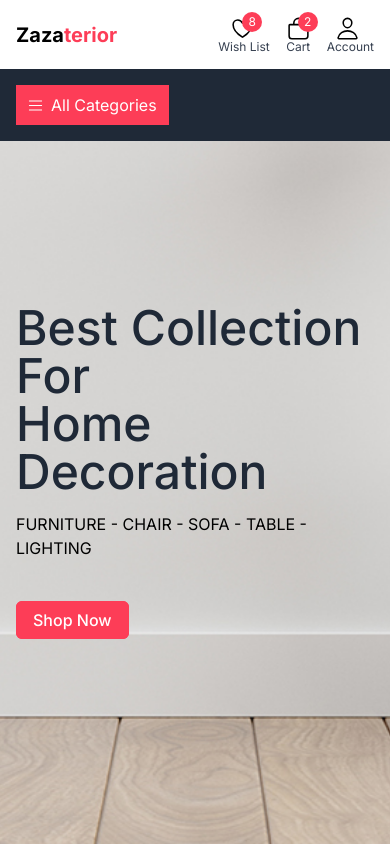
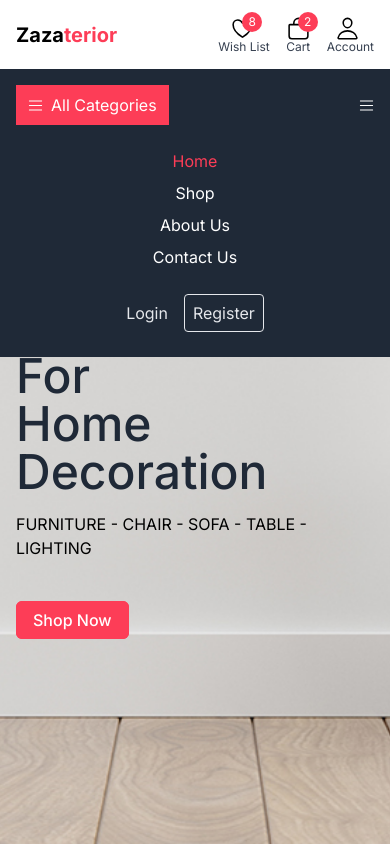
Before and after one commit to zahardian/interior, a Next.js app: page / in a window 390 px wide. Shown: the top 846 px of the page. Built offline with nearby package versions, Linux system fonts and the light colour scheme.

Commit message:
responsive navbar dan menambahkan type any

```diff
--- a/app/components/header.tsx
+++ b/app/components/header.tsx
@@ -2,8 +2,10 @@
 import Image from "next/image";
 import Link from "next/link";
 import { usePathname } from "next/navigation";
+import { useState } from "react";
 
 export default function Header() {
+  const [open, setOpen] = useState(false);
   const pathname = usePathname();
   return (
     <>
@@ -175,7 +177,7 @@ export default function Header() {
             </div>
 
             {/* navbar links */}
-            <div className="lg:flex items-center justify-between flex-grow pl-12 hidden">
+            <div className="md:flex items-center justify-between flex-grow pl-12 hidden">
               <div className="flex items-center space-x-6 capitalize">
                 <Link
                   href="/"
@@ -225,8 +227,11 @@ export default function Header() {
                 </Link>
               </div>
             </div>
-            <button className="text-white lg:hidden text-xl">
-              <i className="fa-solid fa-bars" />
+            <button
+              onClick={() => setOpen(!open)}
+              className="text-white md:hidden text-xl"
+            >
+              <Image src="/icons8-menu.svg" width={15} height={15} alt="menu" />
             </button>
           </div>
 
@@ -262,6 +267,68 @@ export default function Header() {
             </div>
           </div> */}
         </nav>
+        <div className={`bg-gray-800 md:hidden ${open ? "hidden" : "block"}`}>
+          <div className="text-center items-center justify-between flex-grow ">
+            <div className="justify-center items-center capitalize pt-2 pb-8">
+              <ul className="pb-8 space-y-2">
+                <li>
+                  <Link
+                    href="/"
+                    className={`${
+                      pathname === "/" ? "text-primary" : "text-white"
+                    } transition`}
+                  >
+                    Home
+                  </Link>
+                </li>
+                <li>
+                  <Link
+                    href="/shop"
+                    className={`${
+                      pathname === "/shop" ? "text-primary" : "text-white"
+                    } transition`}
+                  >
+                    Shop
+                  </Link>
+                </li>
+                <li>
+                  <Link
+                    href="/about"
+                    className={`${
+                      pathname === "/about" ? "text-primary" : "text-white"
+                    } transition`}
+                  >
+                    About Us
+                  </Link>
+                </li>
+                <li>
+                  <Link
+                    href="/contact"
+                    className={`${
+                      pathname === "/contact" ? "text-primary" : "text-white"
+                    } transition`}
+                  >
+                    Contact Us
+                  </Link>
+                </li>
+              </ul>
+              <div className="space-x-4">
+                <Link
+                  href="/login"
+                  className="text-gray-200 hover:text-white transition"
+                >
+                  Login
+                </Link>
+                <Link
+                  href="/register"
+                  className="text-gray-200 hover:text-white transition border rounded p-2"
+                >
+                  Register
+                </Link>
+              </div>
+            </div>
+          </div>
+        </div>
       </div>
     </>
   );
--- a/app/components/new.tsx
+++ b/app/components/new.tsx
@@ -37,7 +37,7 @@ export default function New() {
   ];
   return (
     <>
-      {newProduct.map((product) => (
+      {newProduct.map((product: any) => (
         <div
           key={product.id}
           className="bg-white rounded shadow overflow-hidden group"
--- a/app/components/recomended.tsx
+++ b/app/components/recomended.tsx
@@ -69,7 +69,7 @@ export default function Recomended() {
   ];
   return (
     <>
-      {recomendedProduct.map((product) => (
+      {recomendedProduct.map((product: any) => (
         <div
           key={product.id}
           className="bg-white rounded shadow overflow-hidden group"
--- a/app/components/shop.tsx
+++ b/app/components/shop.tsx
@@ -53,7 +53,7 @@ export default function All() {
   ];
   return (
     <>
-      {shopProduct.map((product) => (
+      {shopProduct.map((product: any) => (
         <div
           key={product.id}
           className="bg-white rounded shadow overflow-hidden group"
```
